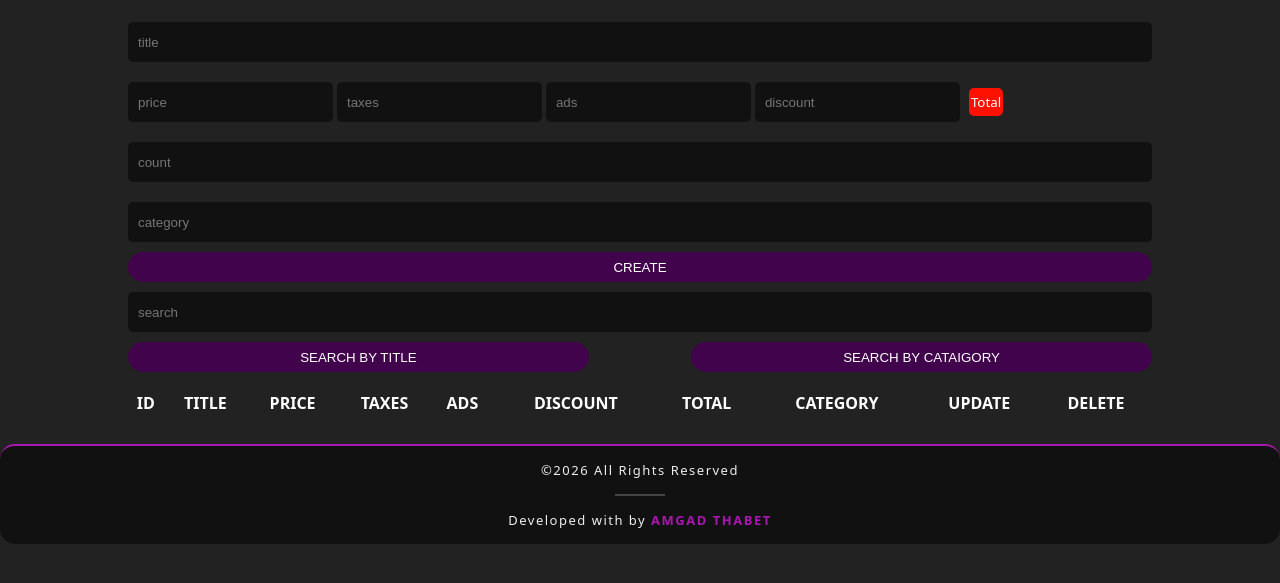
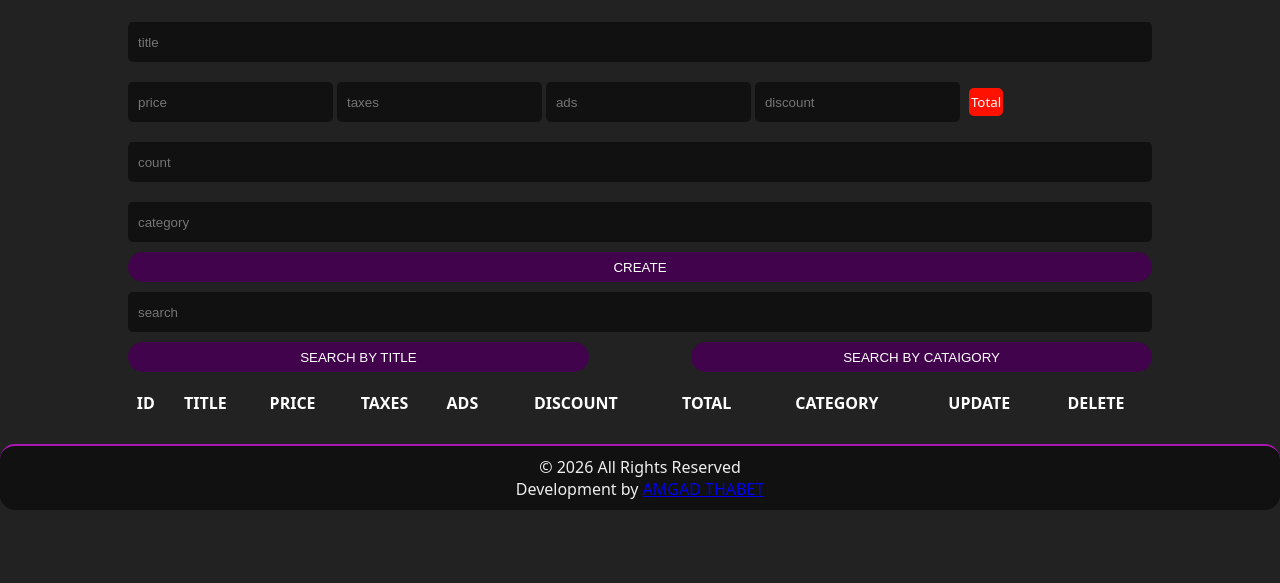
Before and after one commit to amgadsabet012-eng/Product-management-, a plain HTML site: page index.html in a window 1280 px wide. Shown: the part 147-730 px from the top of the page. Drawn offline with Linux system fonts and the light colour scheme.

Commit message:
Refactor index.html and update footer details
Updated footer content and fixed HTML structure.

```diff
--- a/index.html
+++ b/index.html
@@ -70,29 +70,12 @@
         </div>
     </div>
 
-
-
-
-        <footer>
-
-           <div class="footer-content">
-
-            <p>&copy;2026 All Rights Reserved</p>
-
-            <div class="line"></div>
-
-            <p>Developed with by <span>Amgad Thabet</span></p>
-
-           </div>
-
-        </footer>
-
-
-
-
-
-
-
+<footer>
+    <p>&copy; 2026 All Rights Reserved</p>
+    <p>Development  by
+        <a href="https://www.facebook.com/share/18T1cHcedp/" target="_blank">AMGAD THABET</a>
+    </p>
+</footer>
 
 
 
```
